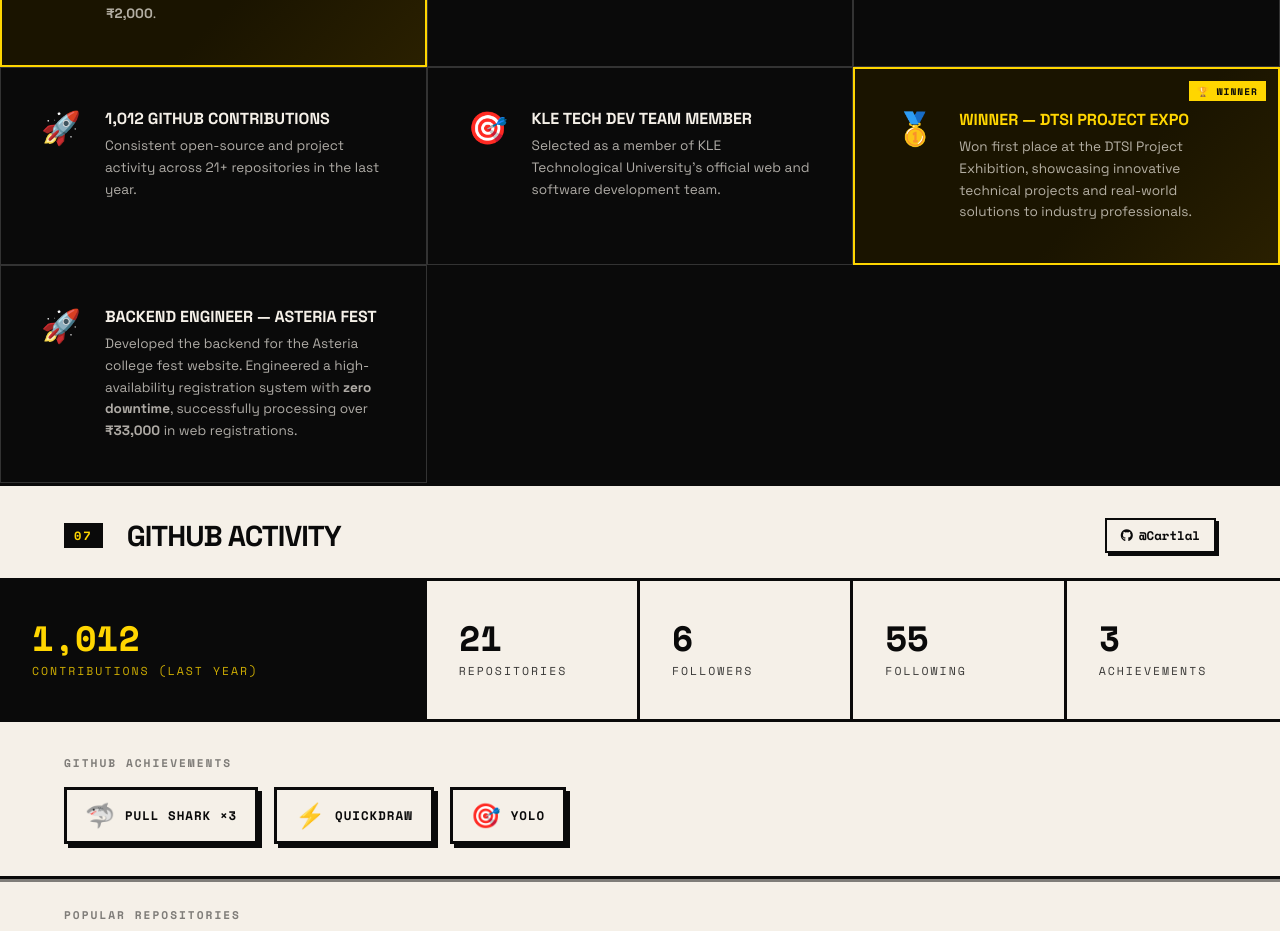
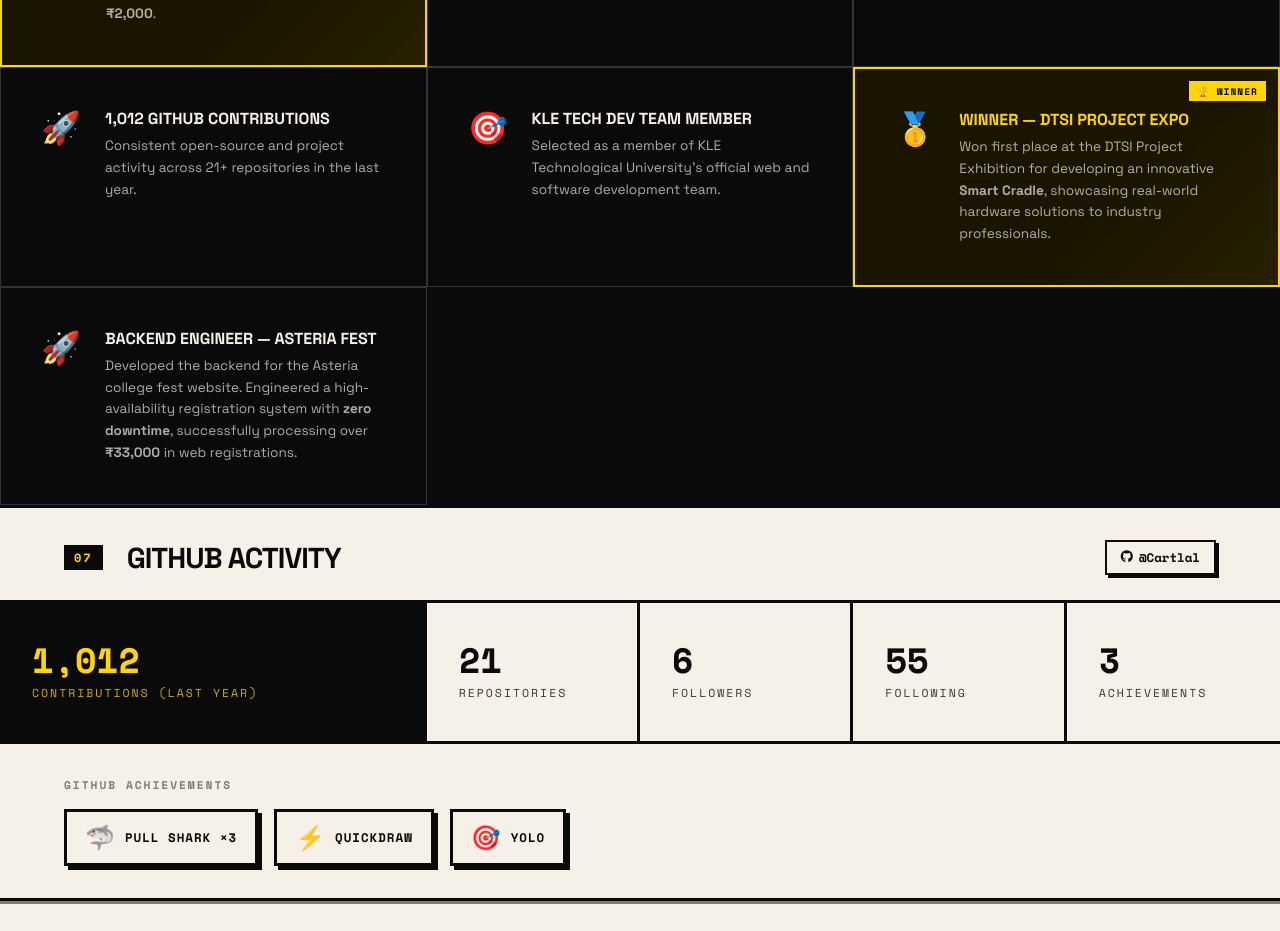
Before and after one commit to Cartlal/Linear--algebra-portfolio, a React (Vite) app: page / in a window 1280 px wide. Shown: the part 4140-5071 px from the top of the page. Built offline with nearby package versions, Linux system fonts and the light colour scheme.

Commit message:
Update DTSI achievement to mention Smart Cradle

```diff
--- a/src/App.jsx
+++ b/src/App.jsx
@@ -726,7 +726,7 @@ function Achievements() {
           <div className="ach-icon">🥇</div>
           <div>
             <div className="ach-title">Winner — DTSI Project Expo</div>
-            <div className="ach-desc">Won first place at the DTSI Project Exhibition, showcasing innovative technical projects and real-world solutions to industry professionals.</div>
+            <div className="ach-desc">Won first place at the DTSI Project Exhibition for developing an innovative <strong>Smart Cradle</strong>, showcasing real-world hardware solutions to industry professionals.</div>
           </div>
         </FadeIn>
         <FadeIn className="ach-card">
```
